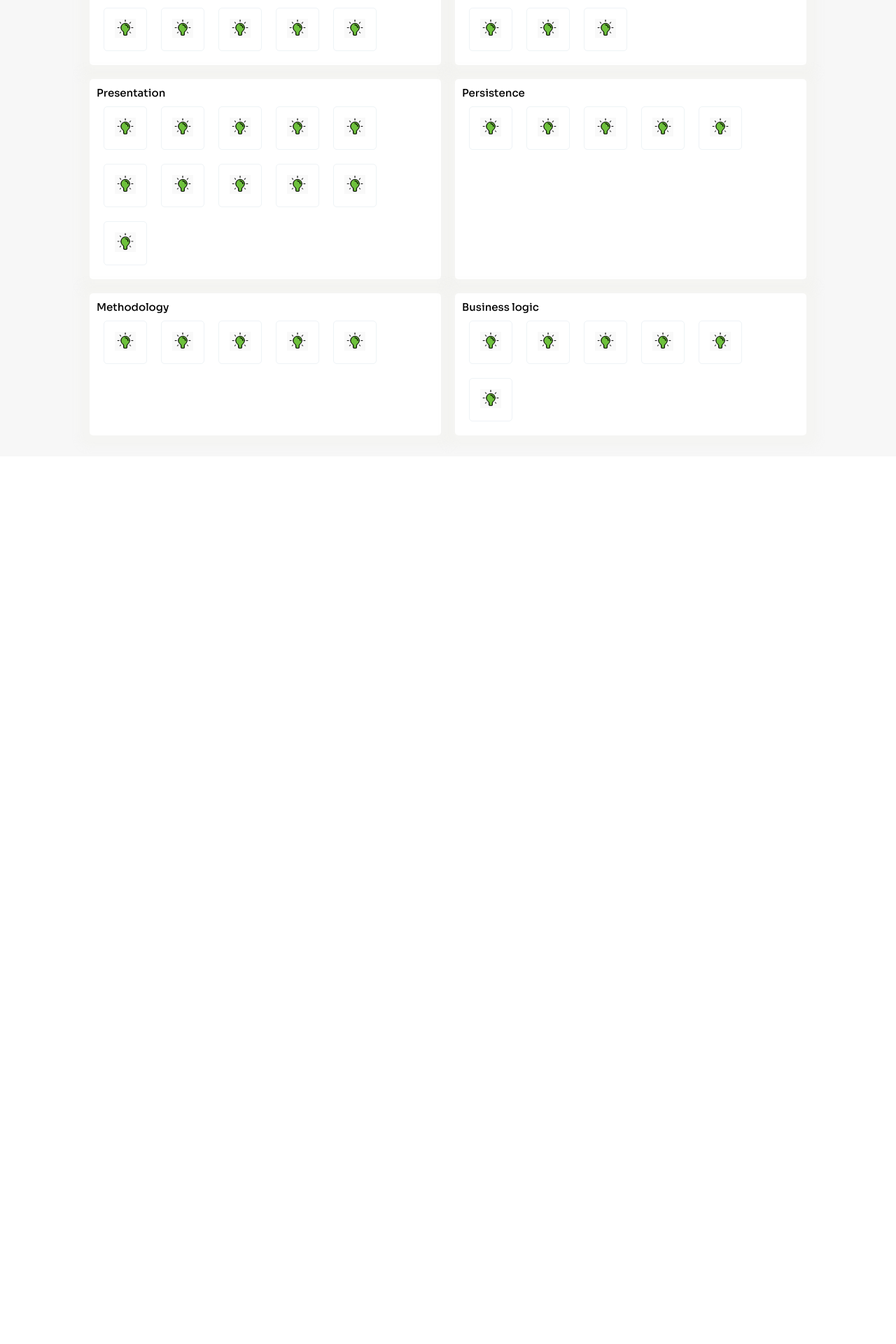
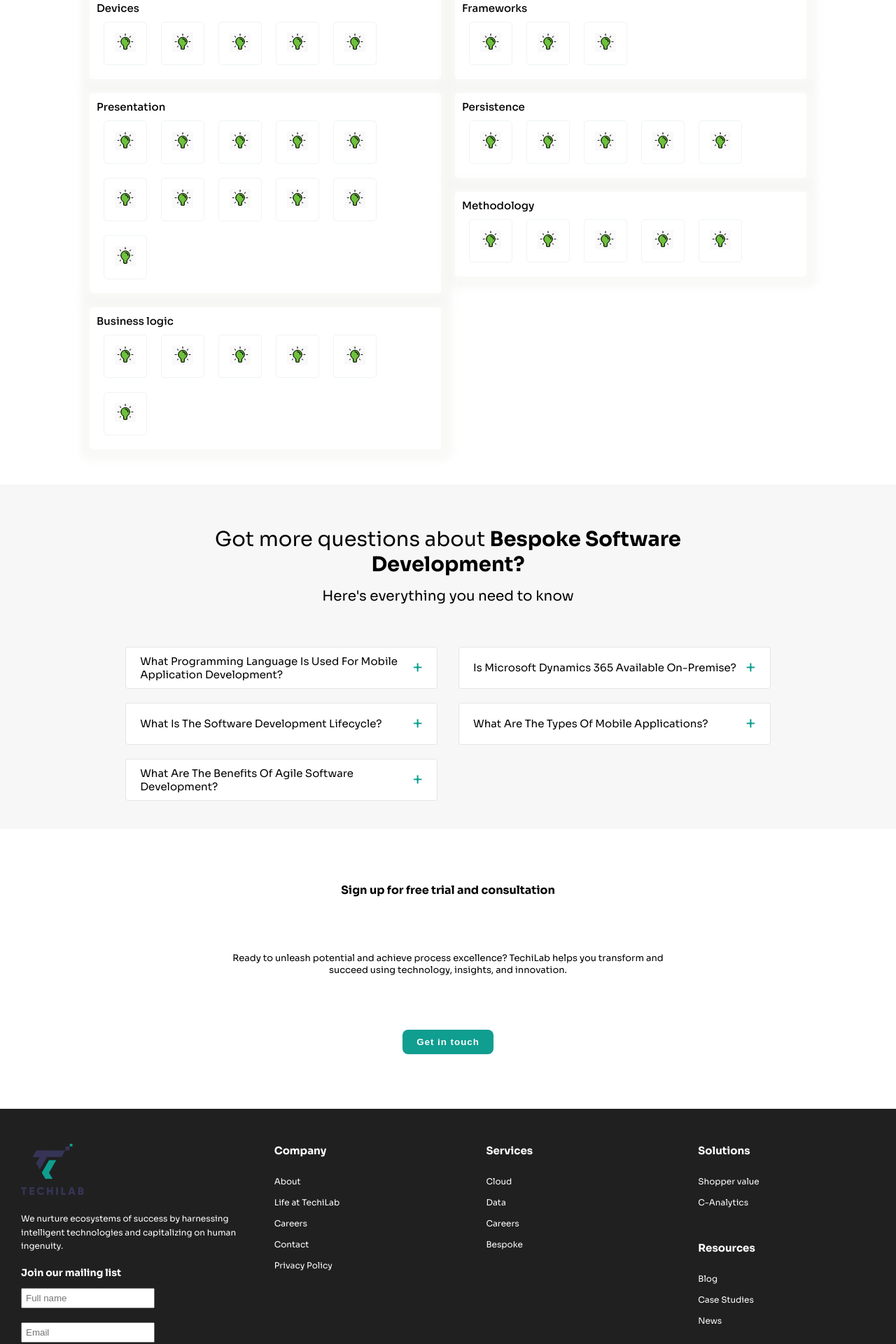
Before and after one commit to DaniyalTayyab/bespoke, a React (Create React App) app: page / in a window 1280 px wide. Shown: the part 4685-6605 px from the top of the page at 70% size. Before the commit the page ends 5337 px from the top, so only its background shows below. Built offline with nearby package versions, Linux system fonts and the light colour scheme.

Commit message:
Home page completed

```diff
--- a/src/App.js
+++ b/src/App.js
@@ -4,6 +4,7 @@
 import { light } from "./styles/Theme";
 
 import Navigation from "./components/navigation/Navigation";
+import Footer from "./components/footer/footer";
 import { Routes, Route } from "react-router-dom";
 import Home from "./pages/home/Home";
 
@@ -16,6 +17,7 @@
         <Routes>
           <Route path="/" element={<Home />} />
         </Routes>
+        <Footer />
       </ThemeProvider>
     </>
   );
--- /dev/null
+++ b/src/components/footer/footer.js
@@ -0,0 +1,108 @@
+import React from "react";
+import { ThemeProvider } from "styled-components";
+import { dark } from "../../styles/Theme";
+
+import {
+  Section,
+  ColumnOne,
+  Column,
+  FirstRow,
+  SecondRow,
+  Copyright,
+  SocailContainer,
+} from "./footer.styles";
+
+import Button from "../button/Button";
+
+import logo from "../../assets/icons/logo.png";
+import { FaFacebookF } from "react-icons/fa";
+import { FaTwitter } from "react-icons/fa";
+import { FaYoutube } from "react-icons/fa";
+import { FaLinkedin } from "react-icons/fa";
+
+const Footer = () => {
+  //
+  const handleForm = (event) => {
+    event.preventDefault();
+    alert("Form submited");
+  };
+
+  return (
+    <ThemeProvider theme={dark}>
+      <Section>
+        <FirstRow>
+          <ColumnOne>
+            <img src={logo} alt="logo" />
+            <p>
+              We nurture ecosystems of success by harnessing intelligent
+              technologies and capitalizing on human ingenuity.
+            </p>
+            <h4>Join our mailing list</h4>
+            <form onSubmit={handleForm}>
+              <input type="text" placeholder="Full name" />
+              <input type="email" placeholder="Email" /> <br />
+              <Button type="submit" style={{ color: "#ffffff" }}>
+                Submit
+              </Button>
+            </form>
+          </ColumnOne>
+          <Column>
+            <h3>Company</h3>
+            <ul>
+              <li>About</li>
+              <li>Life at TechiLab</li>
+              <li>Careers</li>
+              <li>Contact</li>
+              <li>Privacy Policy</li>
+            </ul>
+          </Column>
+          <Column>
+            <h3>Services</h3>
+            <ul>
+              <li>Cloud</li>
+              <li>Data</li>
+              <li>Careers</li>
+              <li>Bespoke</li>
+            </ul>
+          </Column>
+          <Column>
+            <h3>Solutions</h3>
+            <ul>
+              <li>Shopper value</li>
+              <li>C-Analytics</li>
+            </ul>
+
+            <h3 style={{ marginTop: "4rem" }}>Resources</h3>
+            <ul>
+              <li>Blog</li>
+              <li>Case Studies</li>
+              <li>News</li>
+            </ul>
+          </Column>
+        </FirstRow>
+        <SecondRow>
+          <Copyright>
+            Copyright &#169; {new Date().getFullYear()} TechiLab. All rights
+            reserved
+          </Copyright>
+          <SocailContainer>
+            <span>
+              <FaLinkedin />
+            </span>
+            <span>
+              <FaFacebookF />
+            </span>
+            <span>
+              <FaTwitter />
+            </span>
+            <span>
+              <FaYoutube />
+            </span>
+          </SocailContainer>
+        </SecondRow>
+      </Section>
+    </ThemeProvider>
+  );
+};
+
+export default Footer;
--- /dev/null
+++ b/src/components/sections/home/contact/Contact.js
@@ -0,0 +1,21 @@
+import React from "react";
+
+import { Section } from "./Contact.styles";
+
+import Button from "../../../button/Button";
+
+const Contact = () => {
+  return (
+    <Section>
+      <h3>Sign up for free trial and consultation</h3>
+      <p>
+        Ready to unleash potential and achieve process excellence? TechiLab
+        helps you transform and <br />
+        succeed using technology, insights, and innovation.
+      </p>
+      <Button>Get in touch</Button>
+    </Section>
+  );
+};
+
+export default Contact;
--- /dev/null
+++ b/src/components/sections/home/contact/Contact.styles.js
@@ -0,0 +1,21 @@
+import styled from "styled-components";
+
+export const Section = styled.section`
+  width: 100%;
+  height: 50vh;
+  background-color: ${(props) => props.theme.body};
+
+  display: flex;
+  flex-direction: column;
+  justify-content: space-evenly;
+  align-items: center;
+
+  h3 {
+    font-size: 1.6rem;
+  }
+
+  p {
+    font-size: 1.3rem;
+    text-align: center;
+  }
+`;
--- /dev/null
+++ b/src/components/sections/home/faq/Faq.js
@@ -0,0 +1,37 @@
+import React from "react";
+
+import {
+  Section,
+  Container,
+  HeadingSection,
+  Expandable,
+} from "../services/Services.styles";
+
+import faqs from "../../../../utils/faq";
+import ExpandableBar from "../../../expandableBar/ExpandableBar";
+
+const Faq = () => {
+  return (
+    <Section>
+      <Container>
+        <HeadingSection>
+          <h2>
+            <span>Got more questions about</span> Bespoke Software Development?
+          </h2>
+          <h3>Here's everything you need to know​</h3>
+        </HeadingSection>
+        <Expandable>
+          {faqs.map((faq, index) => (
+            <ExpandableBar
+              key={index}
+              title={faq.title}
+              subHeading={faq.description}
+            />
+          ))}
+        </Expandable>
+      </Container>
+    </Section>
+  );
+};
+
+export default Faq;
--- a/src/components/sections/home/toolsandtechnology/ToolsTechnology.js
+++ b/src/components/sections/home/toolsandtechnology/ToolsTechnology.js
@@ -19,15 +19,28 @@
           <p>to maximize value for your business</p>
         </HeadingSection>
         <ToolsContainer>
-          <ToolAndTech title="Devices" iconsArray={[1, 2, 3, 4, 5]} />
-          <ToolAndTech title="Frameworks" iconsArray={[1, 2, 3]} />
+          <div style={{ flex: "1" }}>
+            <ToolAndTech
+              title="Devices"
+              iconsArray={[1, 2, 3, 4, 5]}
+              style={{ gridRow: "1 / 2" }}
+            />
+
             <ToolAndTech
               title="Presentation"
               iconsArray={[1, 2, 3, 4, 5, 6, 7, 8, 9, 10, 11]}
+              style={{ gridRow: "2 / 4" }}
             />
+            <ToolAndTech
+              title="Business logic"
+              iconsArray={[1, 2, 3, 4, 5, 6]}
+            />
+          </div>
+          <div style={{ flex: "1" }}>
+            <ToolAndTech title="Frameworks" iconsArray={[1, 2, 3]} />
             <ToolAndTech title="Persistence" iconsArray={[1, 2, 3, 4, 5]} />
             <ToolAndTech title="Methodology" iconsArray={[1, 2, 3, 4, 5]} />
-          <ToolAndTech title="Business logic" iconsArray={[1, 2, 3, 4, 5, 6]} />
+          </div>
         </ToolsContainer>
       </Container>
     </Section>
--- a/src/components/sections/home/toolsandtechnology/ToolsTechnology.styles.js
+++ b/src/components/sections/home/toolsandtechnology/ToolsTechnology.styles.js
@@ -8,7 +8,7 @@
   justify-content: center;
   align-items: center;
 
-  background-color: ${(props) => props.theme.grey};
+  background-color: #ffffff;
   padding: 3rem 0;
 `;
 
@@ -45,7 +45,7 @@
   width: 100%;
   margin-top: 5rem;
 
-  display: grid;
-  grid-template-columns: repeat(2, 1fr);
-  gap: 2rem;
+  display: flex;
+  row-gap: 3rem;
+  column-gap: 2rem;
 `;
--- a/src/components/toolandtech/ToolAndTech.styles.js
+++ b/src/components/toolandtech/ToolAndTech.styles.js
@@ -15,6 +15,7 @@
   padding: 1rem;
   box-shadow: 1px 1px 10px 15px rgba(244, 244, 240, 0.5);
   border-radius: 5px;
+  margin: 2rem 0;
 `;
 
 export const Title = styled.h2`
@@ -22,6 +23,7 @@
 `;
 
 export const IconsContainer = styled.div`
+  height: auto;
   display: flex;
   justify-content: flex-start;
   align-items: center;
--- a/src/pages/home/Home.js
+++ b/src/pages/home/Home.js
@@ -1,6 +1,8 @@
 import React from "react";
 import About from "../../components/sections/home/about/About";
+import Contact from "../../components/sections/home/contact/Contact";
 import Experience from "../../components/sections/home/experience/Experience";
+import Faq from "../../components/sections/home/faq/Faq";
 
 import Hero from "../../components/sections/home/hero/Hero";
 import PeopleDriven from "../../components/sections/home/people-driven/PeopleDriven";
@@ -18,6 +20,8 @@
       <Experience />
       <PeopleDriven />
       <ToolsTechnology />
+      <Faq />
+      <Contact />
     </>
   );
 };
--- /dev/null
+++ b/src/utils/faq.js
@@ -0,0 +1,30 @@
+const faqs = [
+  {
+    title:
+      "What programming language is used for mobile application development?",
+    description:
+      "The most popular programming languages for mobile application development include Objective-C, Swift, Java, Kotlin, C#, Xamarin, React Native, Appcelerator, Cordova/PhoneGap, Ruby, Python, CSS, JavaScript, PHP, and BuildFire JS.",
+  },
+  {
+    title: "Is Microsoft Dynamics 365 available on-premise?",
+    description:
+      "Yes, Microsoft Dynamics 365 is available for an on-premises implementation. However, some features/functionalities might not be available in the on-premise version. <br /> Other than these, the enterprise application must have processes automation, a Bimodal IT approach, intuitive user experience, real-time analytics, cloud storage, centrally moderated data infrastructure, an event-driven approach, and smart customer support.",
+  },
+  {
+    title: "What is the software development lifecycle?",
+    description:
+      "Software Development Life Cycle refers to applying standard business practices while building software applications. <br /> While these eight steps are the standard, some project managers may omit, split, or combine any of these as per the project requirements and scope.",
+  },
+  {
+    title: "What are the types of mobile applications?",
+    description:
+      "Mobile app developers build apps in one of these three categories: native apps, hybrid apps, and PWA (progressive web app). To develop these, numerous programming languages are used. Native apps are coded in a language that is supported by select mobile devices and operating systems. Hybrid apps are coded in a single language but they have the capacity to run on both Android and iOS platforms. A PWA (progressive web app) is an application that can be accessed from any web browser. It is lightweight and although it looks like a mobile app, it is not delivered natively on a specific device.",
+  },
+  {
+    title: "What are the benefits of agile software development?",
+    description:
+      "Agile software development is a project management methodology that focuses on breaking the development process into numerous smaller builds. It then uses sprints or iterations in short development cycles to complete the project. This method of development allows iterative development, self-organizing teams, and better adaptation to change.",
+  },
+];
+
+export default faqs;
```
Also changed, not shown: src/components/footer/footer.styles.js (added, +116 -0 lines). Lines whose indentation alone changed are shown as unchanged.
